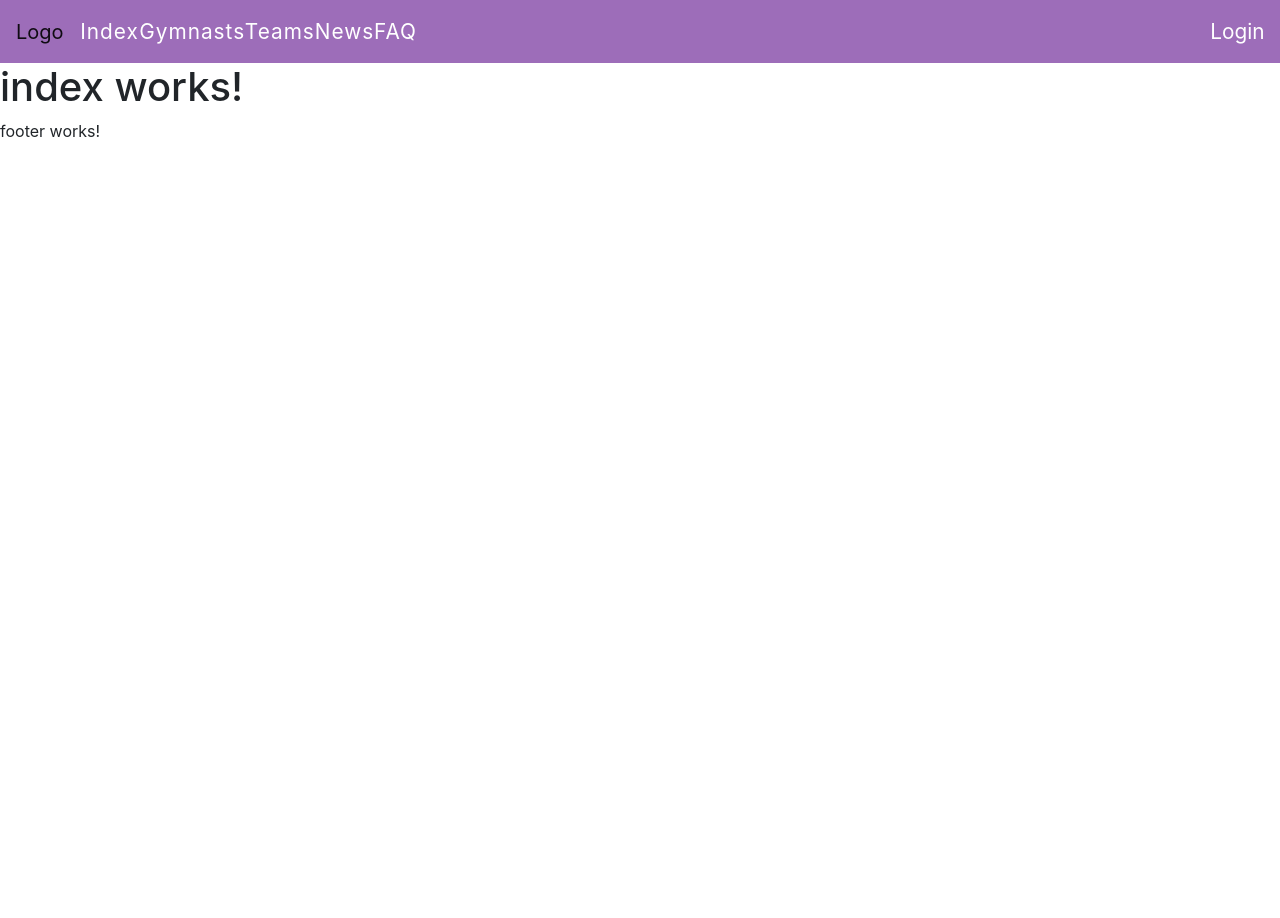
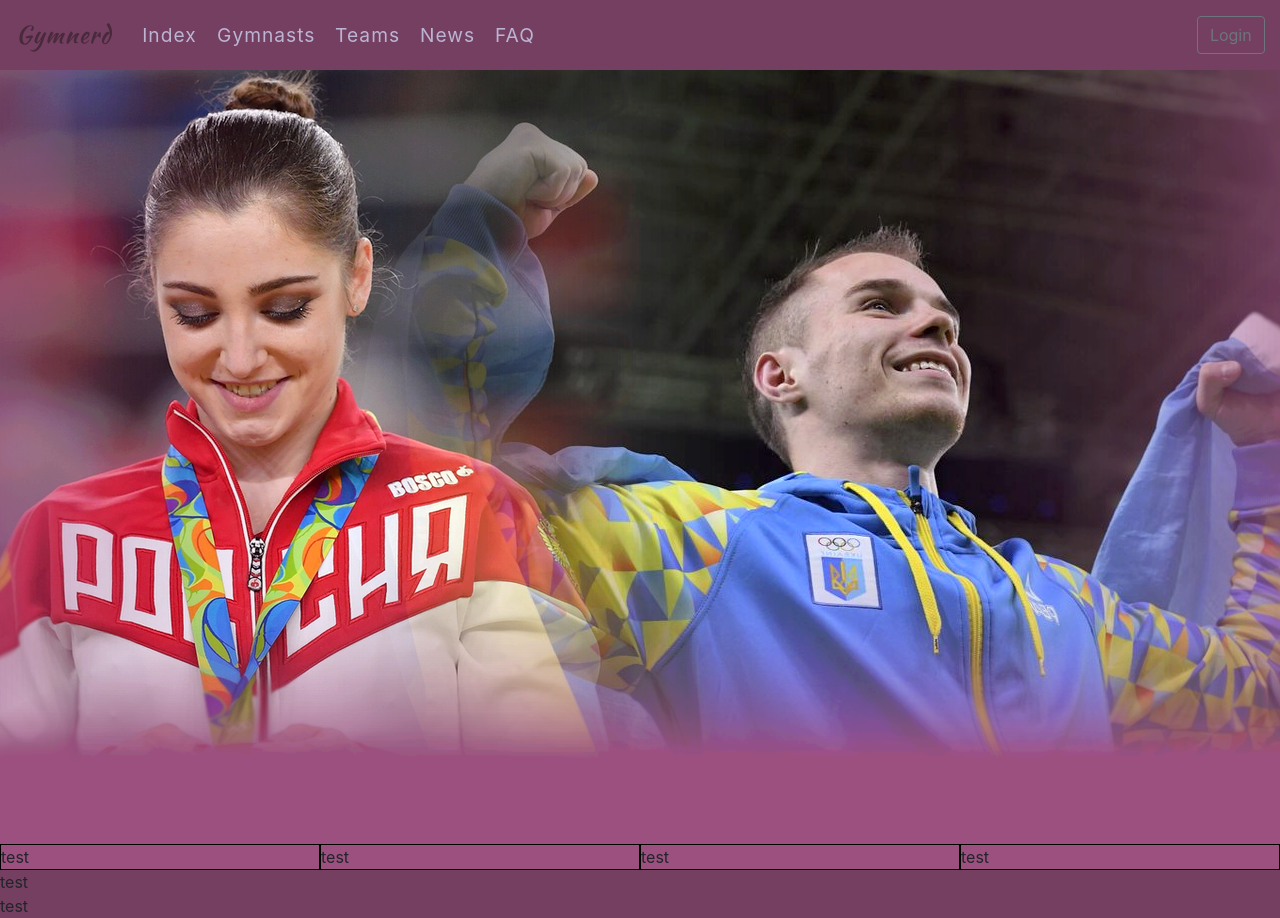
Before and after one commit to skullkid59600/Projet_Front, an Angular app: page / in a window 1280 px wide. Before the commit the page ends 800 px from the top, so only its background shows below. Built offline with nearby package versions, Linux system fonts and the light colour scheme.

Commit message:
:sparkles: : footer, header, css

```diff
--- a/src/app/footer/footer.component.css
+++ b/src/app/footer/footer.component.css
@@ -0,0 +1,3 @@
+.footer {
+  background-color: #753F61;
+}
--- a/src/app/footer/footer.component.html
+++ b/src/app/footer/footer.component.html
@@ -1 +1,4 @@
-<p>footer works!</p>
+<div class="footer">
+  <div class="item">test</div>
+  <div class="item">test</div>
+</div>
--- a/src/app/header/header.component.css
+++ b/src/app/header/header.component.css
@@ -1,20 +1,24 @@
 .link {
   align-items: center;
-  color: white;
+  color: #bbb4d2;
   display: flex;
-  font-size: 1.3em;
+  font-size: 1.2em;
   outline: none;
   padding: 0 1%;
   text-decoration: none;
   letter-spacing: 1px;
+  margin-right: 10px;
+  margin-left: 10px;
 }
 
 .link:hover {
   cursor: pointer;
+  margin-right: 10px;
+  margin-left: 10px;
 }
 
 .linklogin {
-  color: white;
+  color: #d4beff;
   display: flex;
   font-size: 1.3em;
   outline: none;
@@ -25,3 +29,24 @@
 .linklogin:hover {
   cursor: pointer;
 }
+
+.logo{
+  font-family: 'Kaushan Script', cursive;
+  text-decoration: none;
+  color: #482a3c;
+  font-size: 1.5em;
+  margin-right: 20px;
+  letter-spacing: 1px;
+  transition: 1s;
+}
+
+.logo:hover{
+  font-family: 'Kaushan Script', cursive;
+  text-decoration: none;
+  color: #462954;
+  font-size: 1.5em;
+  margin-right: 20px;
+  animation: 1s;
+  letter-spacing: 2px;
+  transition: 1s;
+}
--- a/src/app/header/header.component.html
+++ b/src/app/header/header.component.html
@@ -1,6 +1,6 @@
 <!--<nav class="navbar navbar-expand-lg navbar-light bg-dark">-->
-<nav class="navbar navbar-expand-lg navbar-light" style="background-color: rgba(125,61,162,0.75);">
-  <a class="navbar-brand" href="#">Logo</a>
+<nav class="navbar navbar-expand-lg navbar-light" style="background-color: #753F61;">
+  <a class="logo" href="#">Gymnerd</a>
   <button class="navbar-toggler" type="button" data-toggle="collapse" data-target="#navbarText"
           aria-controls="navbarText" aria-expanded="false" aria-label="Toggle navigation">
     <span class="navbar-toggler-icon"></span>
@@ -24,7 +24,7 @@
       </li>
     </ul>
     <span class="navbar-text">
-      <div routerLink="/login" class="linklogin">Login</div>
+      <div routerLink="/login" class="linklogin"><button type="button" class="btn btn-outline-secondary">Login</button></div>
     </span>
   </div>
 </nav>
--- a/src/app/index/index.component.css
+++ b/src/app/index/index.component.css
@@ -0,0 +1,18 @@
+.container-fluid {
+  background-image: url("~src/assets/img/ban.png");
+  display: flex;
+  flex-wrap: wrap;
+  justify-content: center;
+  align-items: flex-end;
+  max-width: 100%;
+  height: 100%;
+  background-size: cover;
+  background-repeat: no-repeat;
+  background-position: center;
+  padding: 0;
+}
+
+.item {
+  flex-grow: 1;
+  border: black 1px solid;
+}
--- a/src/app/index/index.component.html
+++ b/src/app/index/index.component.html
@@ -1 +1,6 @@
-<h1>index works!</h1>
+<div class="container-fluid">
+  <div class="item">test</div>
+  <div class="item">test</div>
+  <div class="item">test</div>
+  <div class="item">test</div>
+</div>
--- a/src/index.html
+++ b/src/index.html
@@ -5,7 +5,9 @@
   <title>Gymnerd</title>
   <base href="/">
   <meta name="viewport" content="width=device-width, initial-scale=1">
-  <link rel="icon" type="image/x-icon" href="favicon.ico">
+  <link rel="preconnect" href="https://fonts.googleapis.com">
+  <link rel="preconnect" href="https://fonts.gstatic.com" crossorigin>
+  <link href="https://fonts.googleapis.com/css2?family=Kaushan+Script&display=swap" rel="stylesheet">
   <link rel="stylesheet" href="https://cdn.jsdelivr.net/npm/bootstrap@4.0.0/dist/css/bootstrap.min.css" integrity="sha384-Gn5384xqQ1aoWXA+058RXPxPg6fy4IWvTNh0E263XmFcJlSAwiGgFAW/dAiS6JXm" crossorigin="anonymous">
   <meta name="viewport" content="width=device-width, initial-scale=1, shrink-to-fit=no">
 </head>
--- a/src/styles.css
+++ b/src/styles.css
@@ -1,5 +1,8 @@
 /* You can add global styles to this file, and also import other style files */
 
-body {
-
+html, body {
+  margin: 0;
+  height: 100%;
+  width: 100%;
+  padding: 0;
 }
```
Also changed, not shown: src/assets/img/ban.png (added).
